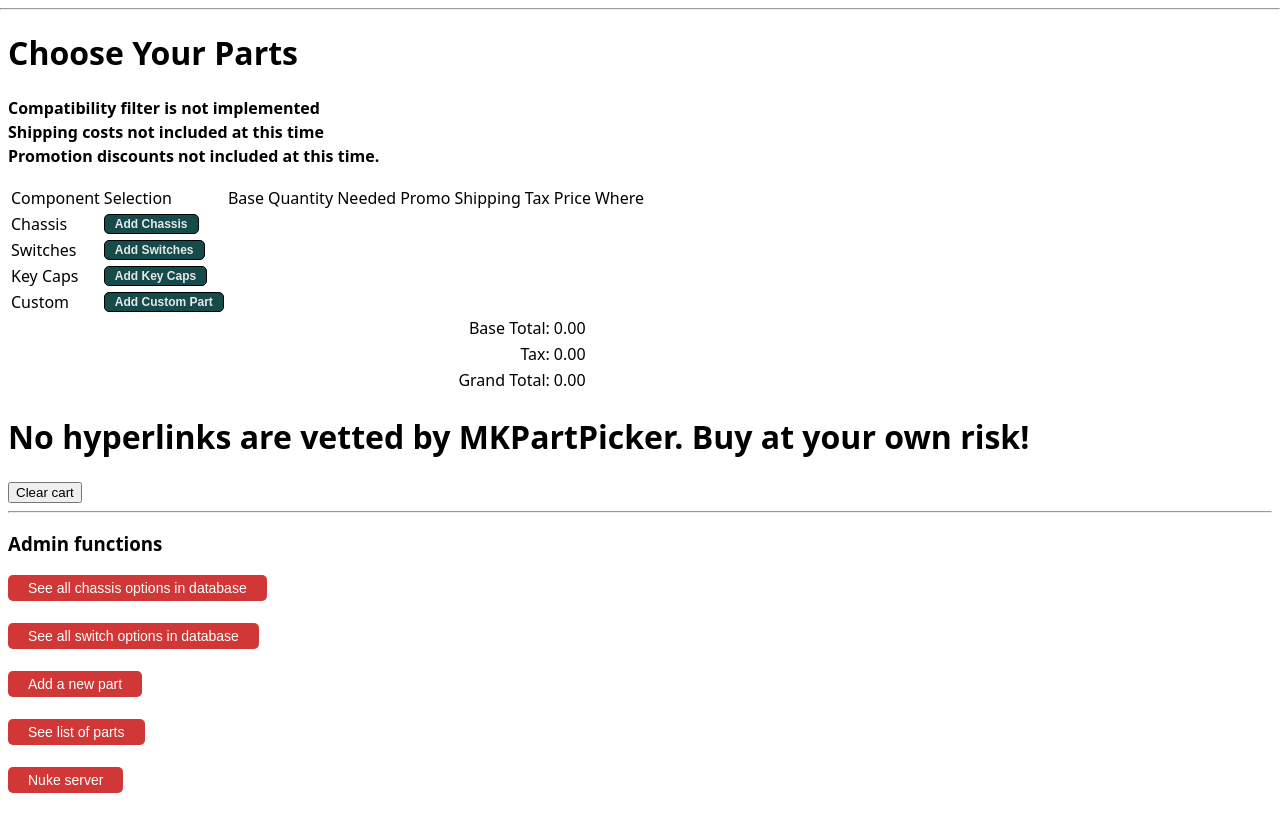
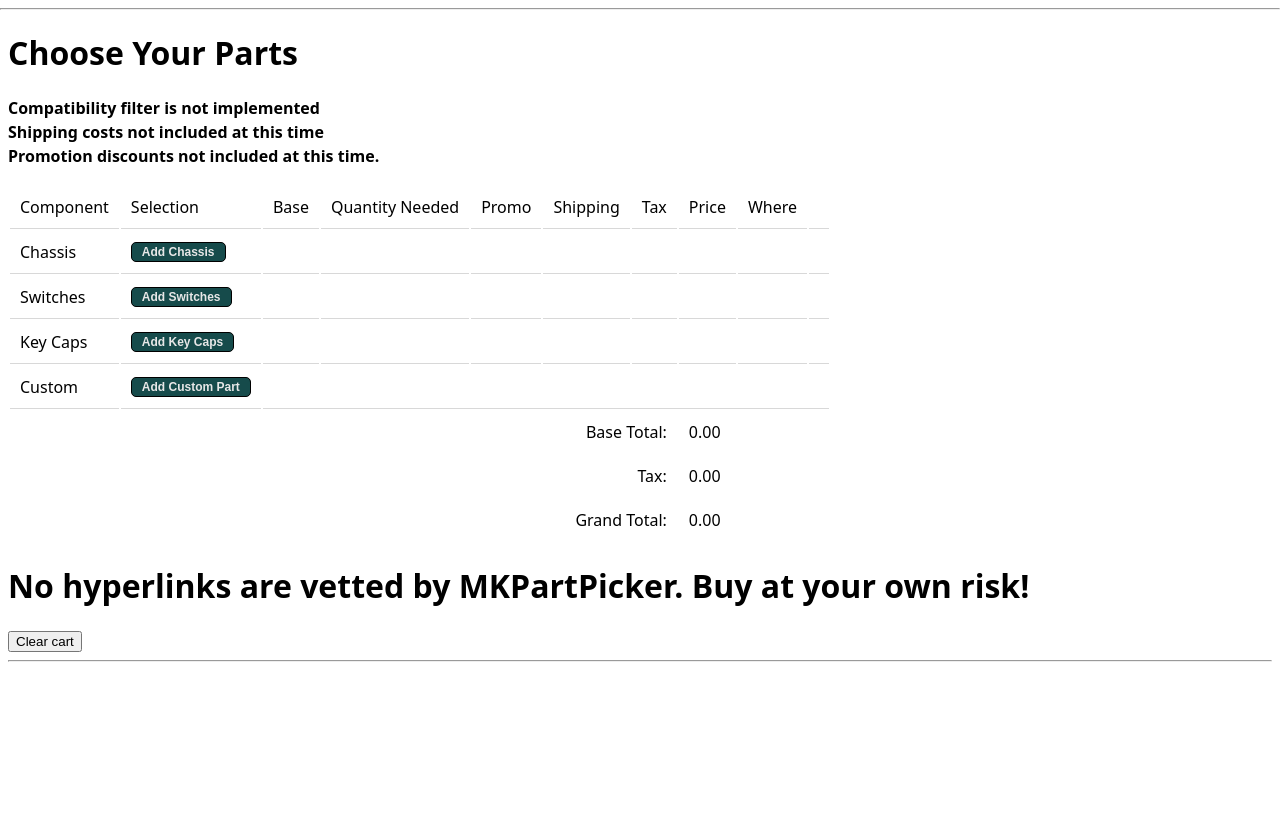
Before and after one commit to jasmine-9000/mkpartpicker, a Node server app: page / in a window 1280 px wide. Shown: the part 49-880 px from the top of the page. After the commit the page ends 711 px from the top, so only its background shows below. Run offline with Node 20, Linux system fonts and the light colour scheme; some libraries are stand-ins or nearby versions.

Commit message:
more styling fixes and adding fixes

```diff
--- a/public/css/styles.css
+++ b/public/css/styles.css
@@ -42,6 +42,37 @@
     padding: 10px 20px;
 }
 
+/* table styles */
+/* table {
+    border: 2px solid #e4e4e4;
+    border-radius: 5px;
+    padding: 5px 10px;
+} */
+tr {
+    padding-top:15px;
+    padding-bottom:15px;
+    /* border-bottom: 1px solid red; */
+}
+td {
+
+    padding: 10px 10px;
+    border-bottom:1px solid #d8d8d8;
+}
+/* format keyboard total differently; it looks weird with lines*/
+.keyboard--total td {
+    border-bottom:none;
+}
+
+
+.builder-table {
+
+}
+.total-table {
+
+}
+
+
+
 /* specific styles */
 
 a.add_button {
@@ -68,12 +99,6 @@
     background-color:rgb(209, 55, 55);
 }
 
-.builder-table {
-
-}
-.total-table {
-
-}
 
 
 /* w3 schools interpretation of a modal */
--- a/public/index.html
+++ b/public/index.html
@@ -36,6 +36,7 @@
                 <td>Tax</td>
                 <td>Price</td>
                 <td>Where</td>
+                <td></td>
             </thead>
             <tbody id="builder-table-rows">
 
@@ -53,18 +54,25 @@
                     <td>
                         <a class="add_button" id="custom_part_button" href='#'>Add Custom Part</a>
                     </td>
+                    <td colspan="8"></td>
                 </tr>
-                <tr>
+                <tr class="keyboard--total">
                     <td colspan="7" style="text-align: right;">Base Total:</td>
                     <td id="base_total"></td>
+                    <td></td>
+                    <td></td>
                 </tr>
-                <tr>
+                <tr class="keyboard--total">
                     <td colspan="7" style="text-align: right;">Tax:</td>
                     <td id="tax_total"></td>
+                    <td></td>
+                    <td></td>
                 </tr>
-                <tr>
+                <tr class="keyboard--total">
                     <td colspan="7" style="text-align: right;">Grand Total:</td>
                     <td id="grand_total"></td>
+                    <td></td>
+                    <td></td>
                 </tr>
             </tbody>
         </table>
@@ -114,6 +122,8 @@
         <!-- <button onclick="setDummyCookie();">Meow</button> -->
         <button onclick="clearCart();">Clear cart</button>
         <hr>
+        <div id="admin-container">
+
             <h3>Admin functions</h3>
             <p >
 
@@ -123,6 +133,7 @@
                 <a class="admin_button" href="/admin/list-of-parts">See list of parts</a><br>
                 <a class="admin_button" href="#">Nuke server</a><br>
             </p>
+        </div>
 
     </main>
 </body>
--- a/public/scripts/script.js
+++ b/public/scripts/script.js
@@ -2,6 +2,8 @@
 var universal_shipping_cost = 0
 var universal_tax_rate = 0.0925
 var universal_promo = 0
+
+var isAdmin = false;
 
 // make interactions happen only after window loads
 window.onload = async () => {
@@ -54,7 +56,7 @@
             keyswitch_packs_needed_to_build = 1
         }
         switches_data.component_type = 'switches'
-
+        switches_data.quantity_needed = keyswitch_packs_needed_to_build;
         loadDataIntoTableRow('switches_container', switches_data, Math.ceil(keyswitch_packs_needed_to_build));
     } else {
         loadAddButtonIntoTableRow('switches_container', 'Add Switches');
@@ -152,6 +154,13 @@
     document.querySelector('#base_total').innerText = totals[0].toFixed(2)
     document.querySelector('#tax_total').innerText = totals[1].toFixed(2);
     document.querySelector('#grand_total').innerText = totals[4].toFixed(2);
+
+    const admin_box = document.getElementById('admin-container')
+    if(isAdmin) {
+        admin_box.classList.remove('hidden')
+    } else {
+        admin_box.classList.add('hidden');
+    }
 }
 
 
@@ -280,12 +289,22 @@
         case 'keycaps_container':
             href='keycaps_selection';
             break;
+        case 'custom_part_form_container':
         default:
             href='/'
             break;
     }
     add_button.innerHTML = `<a class='add_button' href='${href}'>${displaymessage}</a>`
-    document.getElementById(tableRowIdString).appendChild(add_button);
+    const rowElement = document.getElementById(tableRowIdString)
+    rowElement.appendChild(add_button);
+    // get the number of elements in the head row of the table.
+    const parentTable = rowElement.parentElement
+
+    const numberOfElementsNecessary = 10// rowElement.parentElement.querySelector('thead').querySelector('tr').children.length;
+    for(let i = 2; i < numberOfElementsNecessary; i++) {
+        const dummyElement = document.createElement('td');
+        rowElement.appendChild(dummyElement);
+    }
 }
 
 
@@ -295,10 +314,18 @@
     let shippingtotal = 0
     let promototal = 0
     arr.forEach(dataset => {
+
+        // if(dataset.quantity) {
+        //     qty = dataset.quantity;
+        // }
         if(dataset !== undefined && dataset !== null) {
             console.log(dataset);
-            basetotal += dataset.price
-            taxtotal += dataset.price * universal_tax_rate
+            let qty = 1;
+            if(dataset.quantity_needed) {
+                qty = dataset.quantity_needed;
+            }
+            basetotal += dataset.price * qty
+            taxtotal += dataset.price * qty * universal_tax_rate
             // shippingtotal += universal_shipping_cost
             // promototal += universal_promo;
         }
```
Lines whose indentation alone changed are shown as unchanged.
